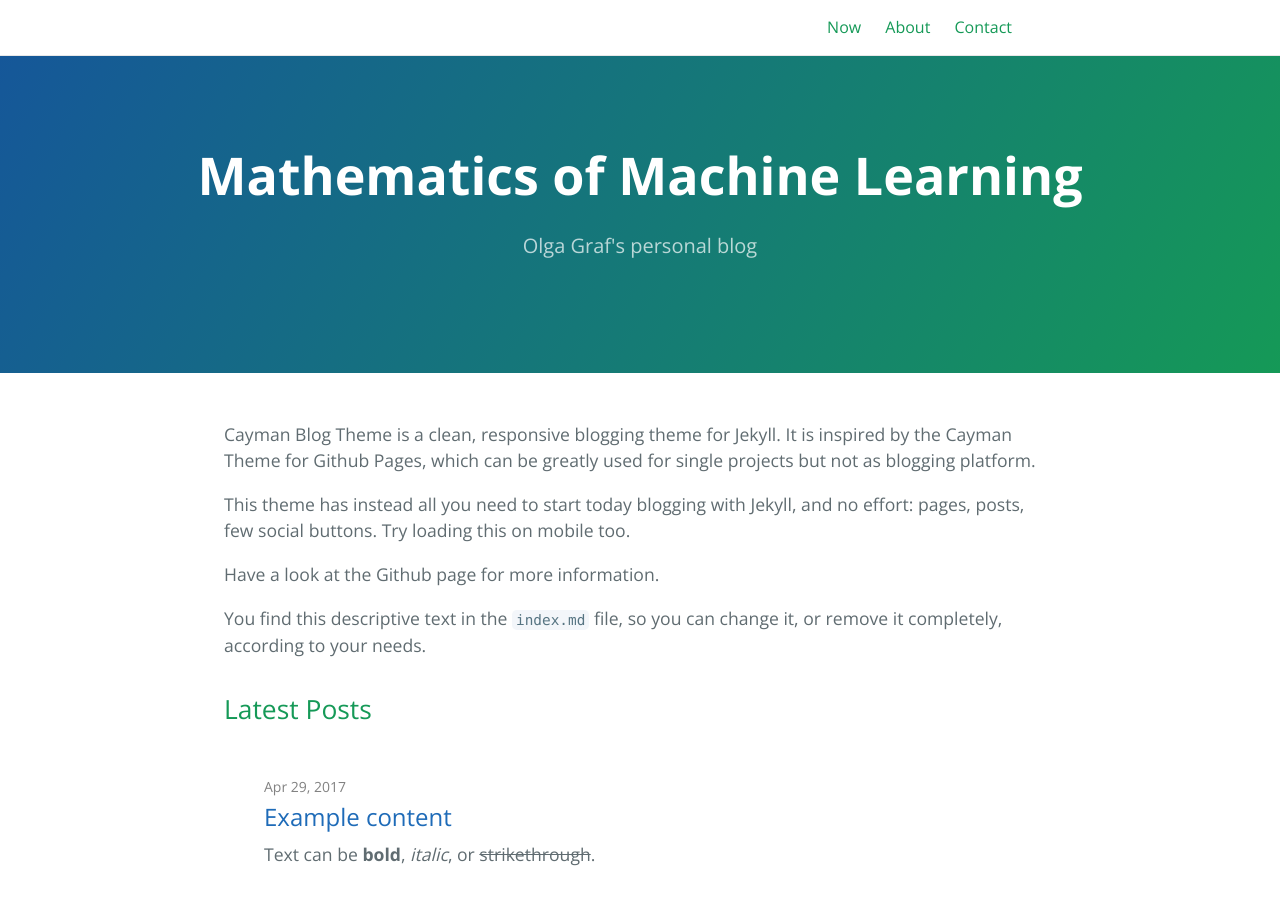
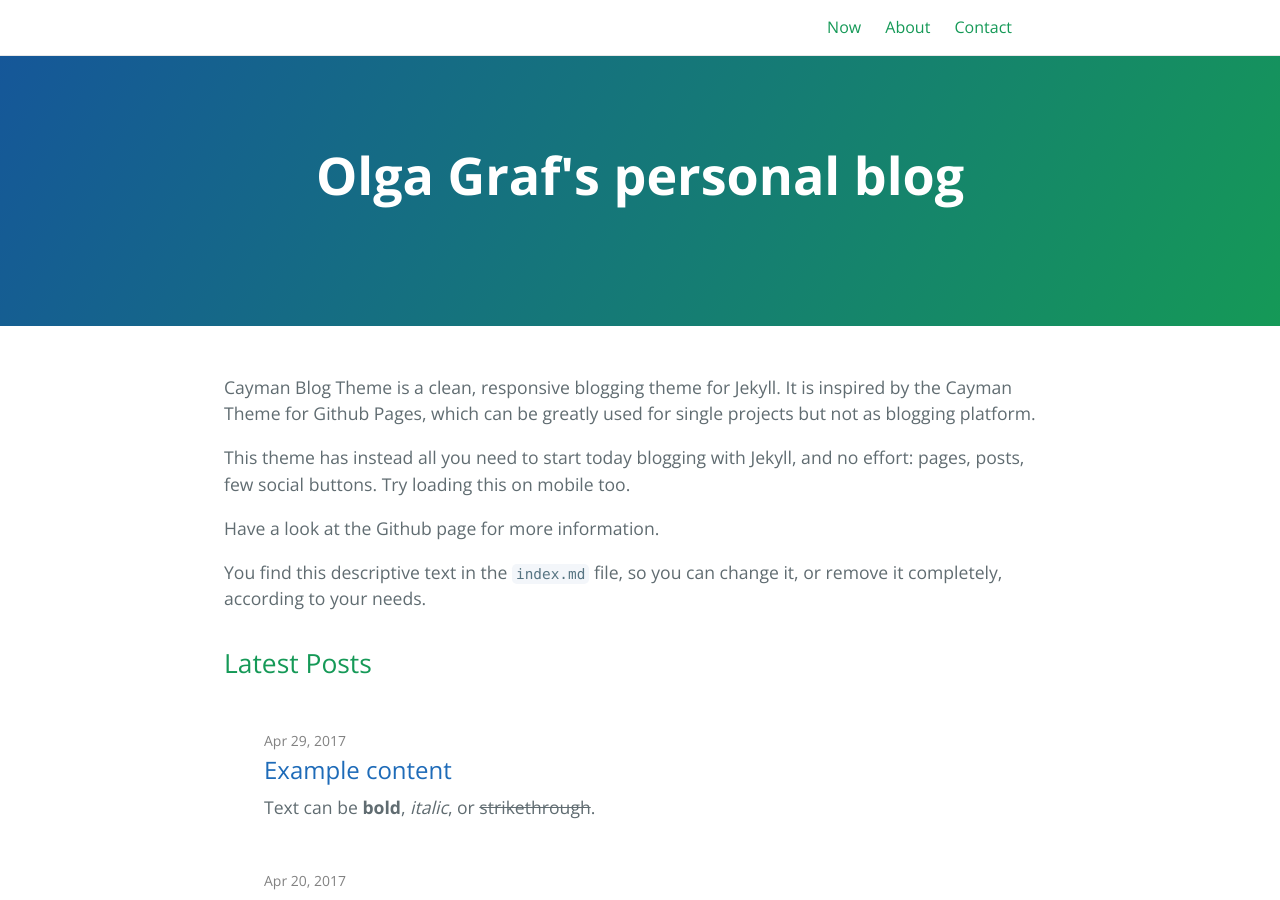
Before and after one commit to olgagraf/olgagraf.github.io, a Jekyll site: the page built from index.md, in a window 1280 px wide and 900 px high. Built offline with Jekyll 4.4.1, drawn with Linux system fonts in a browser that asks for light colours; the repository's description, which GitHub fills in, is left out.

Commit message:
Update _config.yml

```diff
--- a/_config.yml
+++ b/_config.yml
@@ -1,5 +1,5 @@
-title: Mathematics of Machine Learning
-description: Olga Graf's personal blog
+title: Olga Graf's personal blog
+description:
 show_downloads: true
 
 baseurl: # change this to the subpath of your site, e.g. /blog. Leave it empty if you don't need it.
```
